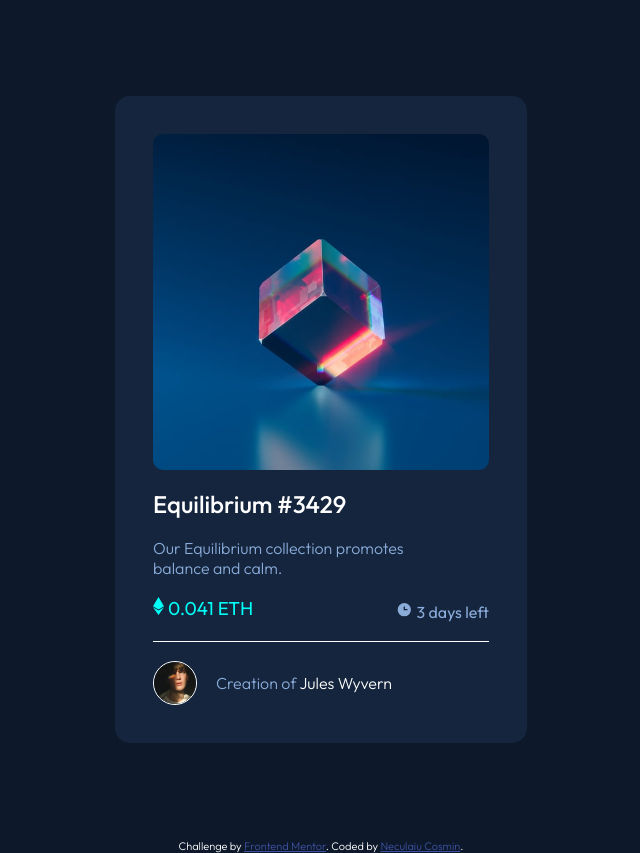
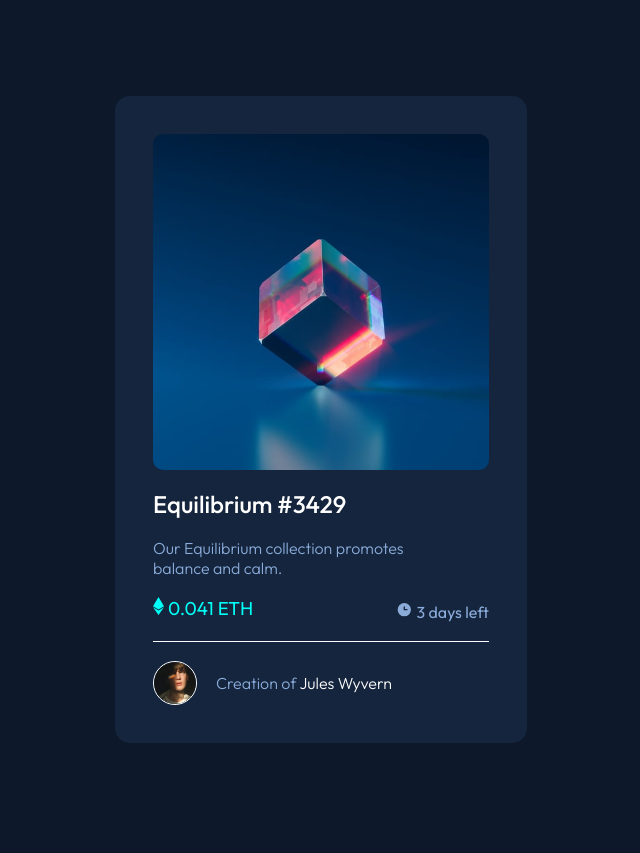
Before and after one commit to WatafacRumeinia/nft-prefiew-card, a plain HTML site: page index.html in a window 1280 px wide. Shown: the whole page, without its empty margins (319-959 px from the left). Drawn offline with Linux system fonts and the light colour scheme.

Commit message:
Update index.html

```diff
--- a/index.html
+++ b/index.html
@@ -15,6 +15,7 @@
   </style>
 </head>
 <body>
+  <main>
   <div class="container">
     <div class="img-container">
       <img src="./images/image-equilibrium.jpg"  id="imgEquil" alt="">
@@ -47,10 +48,6 @@
       </p>
     </div>
   </div>
-
-  <div class="attribution">
-    Challenge by <a href="https://www.frontendmentor.io?ref=challenge" target="_blank">Frontend Mentor</a>.
-    Coded by <a href="#">Neculaiu Cosmin</a>.
-  </div>
+  </main>
 </body>
 </html>
```
